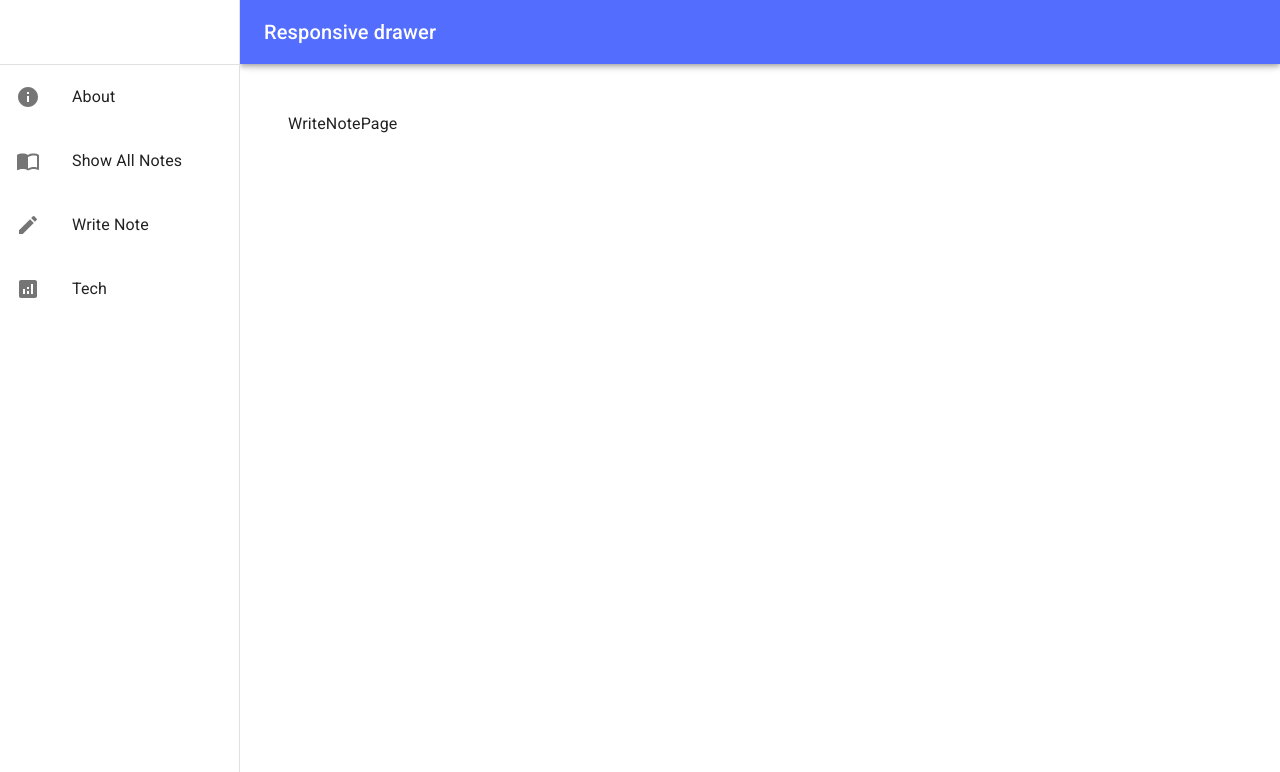
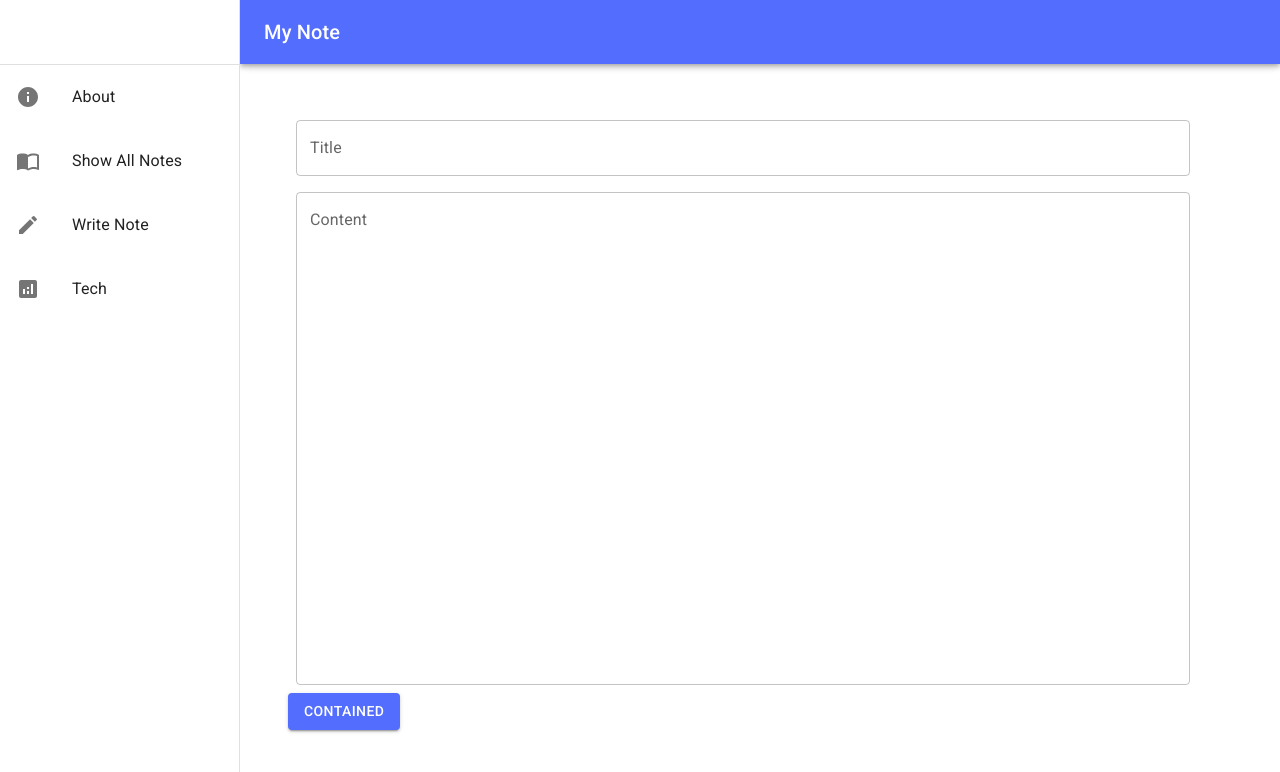
Before and after one commit to KimJaehyunPro/NoteAppFrontend, a React (Create React App) app: page /notes/create in a window 1280 px wide. Shown: the top 772 px of the page. Built offline with nearby package versions, Linux system fonts and the light colour scheme.

Commit message:
Read note finished

```diff
--- /dev/null
+++ b/src/Components/CreateNote/CreateNotePage.jsx
@@ -0,0 +1,32 @@
+import { Box, Button } from '@mui/material/';
+import TextField from '@mui/material/TextField';
+
+export default function CreateNotePage(props) {
+    return (
+        <Box
+            component="form"
+            sx={{
+                '& .MuiTextField-root': { m: 1, width: '100%' },
+            }}
+            noValidate
+            autoComplete="off"
+        >
+
+            <TextField
+                id='note-title'
+                label="Title"
+                multiline
+            />
+
+            <TextField
+                id='note-content'
+                label="Content"
+                multiline
+                rows={20}
+            />
+
+            <Button variant="contained">Contained</Button>
+
+        </Box>
+    )
+}
--- /dev/null
+++ b/src/Components/CreateNote/utils/fetchCreateRequest.js
@@ -0,0 +1,3 @@
+export default function fetchPUTRequest() {
+    return;
+}
--- a/src/Components/Main/MainAppBar.jsx
+++ b/src/Components/Main/MainAppBar.jsx
@@ -31,7 +31,7 @@ export default function MainAppBar(props) {
             <MenuIcon />
           </IconButton>
           <Typography variant="h6" noWrap component="div">
-            Responsive drawer
+            My Note
           </Typography>
         </Toolbar>
       </AppBar>
--- a/src/Components/Main/MainContainer.jsx
+++ b/src/Components/Main/MainContainer.jsx
@@ -4,12 +4,10 @@ import { createBrowserRouter, RouterProvider } from 'react-router-dom';
 import AboutPage from "../About/AboutPage";
 import ShowAllNotesPage from "../ShowAllNotes/ShowAllNotesPage";
 import ReadNotePage from "../ReadNote/ReadNotePage";
-import WriteNotePage from "../WriteNote/WriteNotePage";
+import CreateNotePage from "../CreateNote/CreateNotePage";
 import TechPage from "../Tech/TechPage";
 
 export default function MainContainer(props) {
-
-    const drawerWidth = props.drawerWidth;
 
     const router = createBrowserRouter([
         {
@@ -22,7 +20,7 @@ export default function MainContainer(props) {
         },
         {
             path: "/notes/create",
-            element: <WriteNotePage />
+            element: <CreateNotePage />
         },
         {
             path: "/notes/:noteId",
@@ -35,10 +33,10 @@ export default function MainContainer(props) {
     ])
 
     return (
-        <Container sx={{ flexGrow: 1, p: 3, width: { sm: `calc(100% - ${drawerWidth}px)` } }}>
+        <Container sx={{ flexGrow: 1, p: 3, width: { sm: "95%" } }}>
             <Box
                 component="main"
-                sx={{ flexGrow: 1, p: 3, width: { sm: `calc(100% - ${drawerWidth}px)` } }}
+                sx={{ flexGrow: 1, p: 3, width: { sm: "95%" } }}
             >
                 <Toolbar />
                 <RouterProvider router={router} />
--- a/src/Components/ShowAllNotes/ShowAllNotesPage.jsx
+++ b/src/Components/ShowAllNotes/ShowAllNotesPage.jsx
@@ -4,7 +4,7 @@ import * as React from 'react';
 
 export default function ShowAllNotesPage(props) {
 
-    const [notes, setNotes] = React.useState([]);
+    const [notes, setNotes] = React.useState();
 
     React.useEffect(() => {
         fetchAllNotes(setNotes);
@@ -12,8 +12,7 @@ export default function ShowAllNotesPage(props) {
 
     return (
         <div>
-            <p>ShowAllNotesPage</p>
-            <Notes notes={notes} />
+            {notes ? <Notes notes={notes} /> : <p>There is no note.</p>}
         </div>
     )
 }
--- a/src/Components/WriteNote/WriteNotePage.jsx
+++ /dev/null
@@ -1,5 +0,0 @@
-export default function WriteNotePage(props) {
-    return(
-        <div>WriteNotePage</div>
-    )
-}
```
